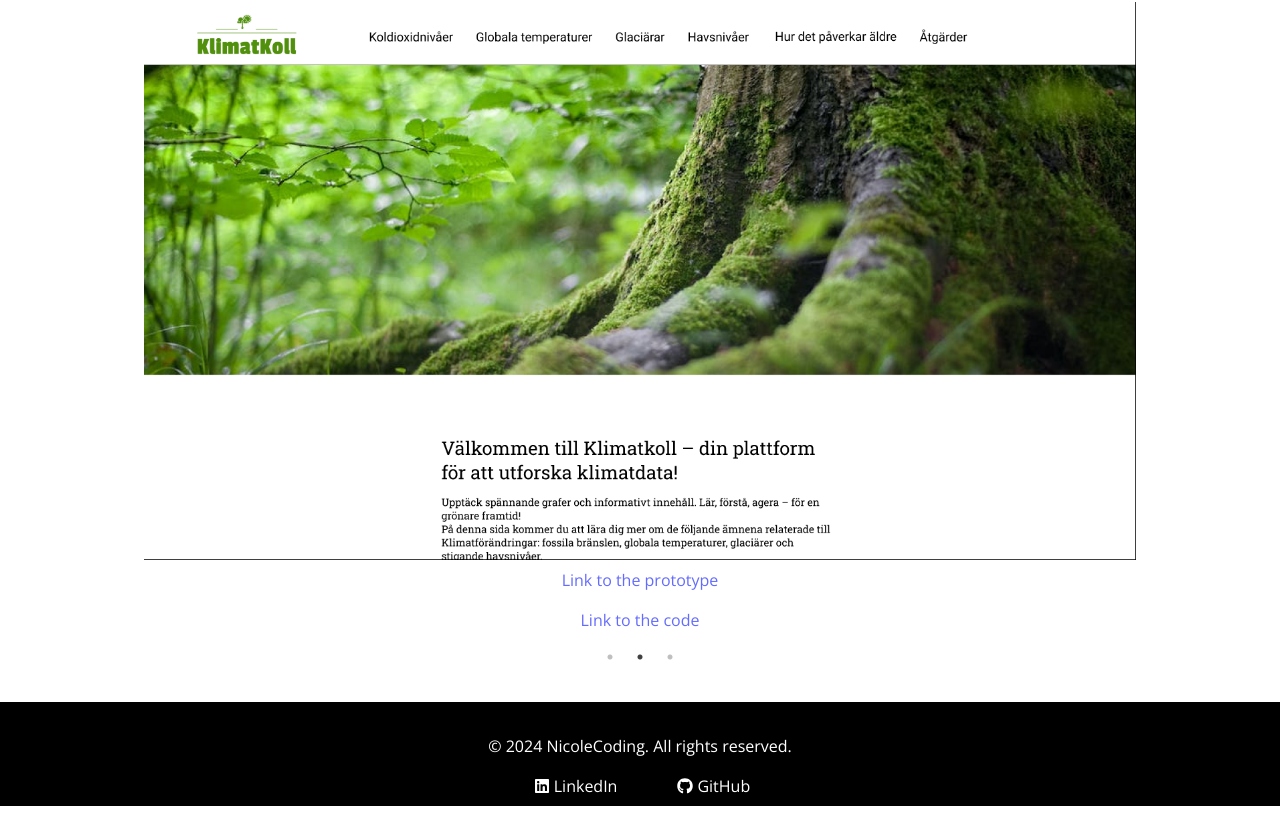
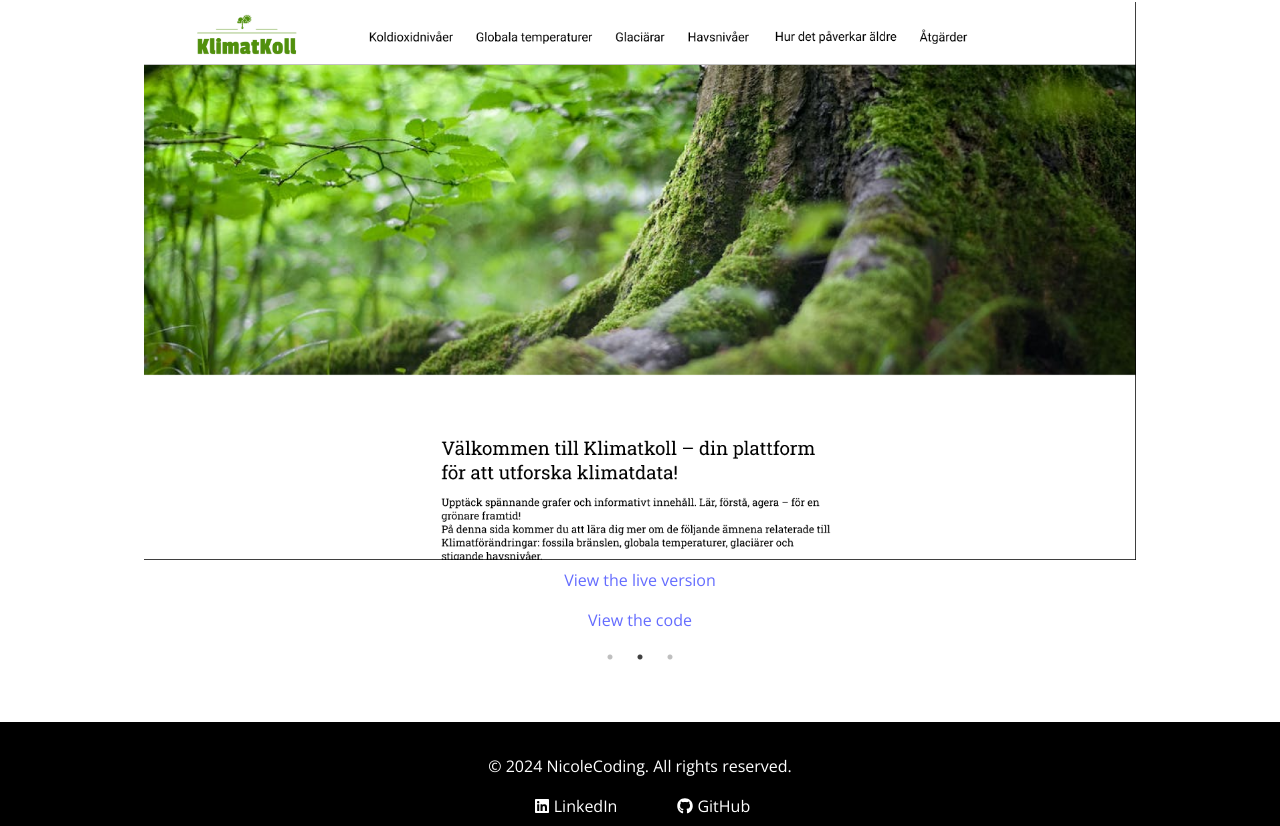
Before and after one commit to NicoleCoding/Portfolio-react, a React (Vite) app: page /projects in a window 1280 px wide. Shown: the part 290-1116 px from the top of the page. Built offline with nearby package versions, Linux system fonts and the light colour scheme.

Commit message:
- Removed underline on hover on nav - Adjusted the object properties for the project object - Text changes

```diff
--- a/package.json
+++ b/package.json
@@ -30,7 +30,7 @@
     "eslint-plugin-react-hooks": "^4.6.0",
     "eslint-plugin-react-refresh": "^0.4.6",
     "postcss": "^8.4.38",
-    "tailwindcss": "^3.4.4",
-    "vite": "^5.2.0"
+    "tailwindcss": "^3.4.13",
+    "vite": "^5.4.8"
   }
 }
--- a/src/components/Footer.jsx
+++ b/src/components/Footer.jsx
@@ -3,7 +3,7 @@ import { FaGithub } from "react-icons/fa";
 
 export default function Footer() {
     return (
-        <footer className="pt-6 bg-black text-white font-custom">
+        <footer className="pt-6 mt-5 bg-black text-white font-custom">
             <p className="p-2">&copy; 2024 NicoleCoding. All rights reserved.</p>
             <div className="flex flex-row justify-center items-center gap-10">
                 <a href="https://www.linkedin.com/in/nicole-saucinitanu-9b95ba167/" className="flex items-center justify-center hover:text-teal-400 m-2 text-white"><FaLinkedin className="m-1 text-white" />LinkedIn</a>
--- a/src/components/Nav.jsx
+++ b/src/components/Nav.jsx
@@ -8,16 +8,16 @@ export default function Nav() {
             <ul className="flex flex-col md:flex-row md:items-center justify-end">
                 <li className="mb-2 md:mb-0"><Link className={`block py-2 px-4 rounded-lg ${
                             location === "/" ? "text-teal-500" : "text-black"
-                        } hover:underline hover:text-teal-400`} href="/">Home</Link></li>
+                        } hover:text-teal-400`} href="/">Home</Link></li>
                 <li className="mb-2 md:mb-0"><Link className={`block py-2 px-4 rounded-lg ${
                             location === "/projects" ? "text-teal-500" : "text-black"
-                        } hover:underline hover:text-teal-400`} href="/projects">Projects</Link></li>
+                        } hover:text-teal-400`} href="/projects">Projects</Link></li>
                 <li className="mb-2 md:mb-0"><Link className={`block py-2 px-4 rounded-lg ${
                             location === "/about" ? "text-teal-500" : "text-black"
-                        } hover:underline hover:text-teal-400`} href="/about">About</Link></li>
+                        } hover:text-teal-400`} href="/about">About</Link></li>
                 <li className="mb-2 md:mb-0"><Link className={`block py-2 px-4 rounded-lg ${
                             location === "/contact" ? "text-teal-500" : "text-black"
-                        } hover:underline hover:text-teal-400`} href="/contact">Contact</Link></li>
+                        } hover:text-teal-400`} href="/contact">Contact</Link></li>
             </ul>
     </nav>
 
--- a/src/components/ProjectCarousel.jsx
+++ b/src/components/ProjectCarousel.jsx
@@ -5,7 +5,7 @@ const projects = [{
     title: "Hotel booking application - Palm Booking Agency",
     description: "The project aimed to create a specific application for a specific use case scenario/persona. The application was developed using React.js for structure and functionality, Bootstrap for consistent styling.",
     projectImage: "/prototype-hotel-app.PNG",
-    prototypelink: "https://xd.adobe.com/view/81d58dae-96aa-461d-a13b-aad454e05284-d486/?fullscreen",
+    liveVersion: "",
     codelink: "https://github.com/PalmBookingAgency/HotelApp"
 },
 {
@@ -13,7 +13,7 @@ const projects = [{
     title: "Informative application about climate change - KlimatKoll",
     description: "The project was about creating an informative application for a specific target audience. The application contains charts which were created with the help of the Recharts library. React.js and Bootstrap were used in the development of the application.",
     projectImage: "/prototype-climate-app.PNG",
-    prototypelink: "https://www.figma.com/proto/i4azN0R2dxPi7F37P1gdhf/Personas%2C-user-stories%2C-user-journeys%2C-UML-diagram%2C-task-analysis%2C-lo-fi-prototype%2C-hi-fi-prototype?node-id=431-648&t=kNw0GHv3cTSrTmVk-1&scaling=scale-down&content-scaling=fixed&page-id=432%3A221",
+    liveVersion: "",
     codelink: "https://github.com/KlimatKoll/KlimatKoll-App"
 },
 {
@@ -21,6 +21,7 @@ const projects = [{
     title: "Library App - BookVault",
     description: "This is a React-based web application, which allows users to search for books, and also add books to their own collection. In the collection, users can toggle the read status and also remove books. The application gives users the opportunity to find books that they want to read and add them to a collection in case they want to read a specific book or specific books.",
     projectImage: "/library-app-img.PNG",
+    liveVersion: "",
     codeLink: "https://github.com/NicoleCoding/BookVault"
 
 }
@@ -52,8 +53,8 @@ export default function ProjectCarousel() {
                           }}
                         />
                         <div id="links" className="flex flex-col">
-                            <a className="p-2 hover:text-teal-400" href={project.prototypelink}>Link to the prototype</a>
-                            <a className="p-2 hover:text-teal-400" href={project.codelink}>Link to the code</a>
+                            <a className="p-2 hover:text-teal-400" href={project.liveVersion}>View the live version</a>
+                            <a className="p-2 hover:text-teal-400" href={project.codelink}>View the code</a>
                         </div>
                     </div>
                 ))}
--- a/src/pages/About.jsx
+++ b/src/pages/About.jsx
@@ -13,9 +13,6 @@ export default function About() {
                     I acquired a solid foundation in structuring and designing digital environments. My education has equipped me with a deep understanding of user experience principles,
                     information organization, and the latest web technologies.
                 </p>
-                <p className="m-3 w-4/5 text-left leading-relaxed pb-10">As you may have have noticed, I do have an interest in astronomy and the universe. In addition to that, I enjoy music and being creative through drawing. Another interest of mine is gaming,
-                    which is where my interest in IT originates from.
-                </p>
                 <h3 className="text-2xl m-1">What I want to achieve</h3>
                 <p className="m-3 w-4/5 text-left leading-relaxed pb-10">Bringing skills and enthusiasm to a dynamic team, where I can contribute to creating exceptional user experiences and innovative web solutions, is something I look forward to.
                     My goal is to work in a role, that allows me to combine my design capabilities with my technical knowledge to solve real-world problems and enhance user experiences.</p>
@@ -23,7 +20,7 @@ export default function About() {
             <section className="relative bg-skills-background bg-no-repeat bg-cover m-4 sm:mx-auto p-4 md:p-8 max-w-screen-sm sm:max-w-screen-md lg:max-w-screen-lg xl:max-w-screen-xl">
                 <div className="absolute inset-0 bg-black opacity-45"></div>
                 <div className="relative text-white z-10">
-                    <p className="text-stroke-black text-stroke-1">Throughout my academic journey and through additional self-studies, I have developed a diverse skill set, which includes:</p>
+                    <p className="text-stroke-black text-stroke-1">Throughout my academic journey and through self-studies, I have developed a diverse skill set, which includes:</p>
                     <ul className="flex flex-col items-center text-white">
                         <li>HTML5</li>
                         <li>CSS3</li>
--- a/src/pages/Contact.jsx
+++ b/src/pages/Contact.jsx
@@ -8,7 +8,9 @@ export default function Contact() {
                 <h2 className="font-bold text-4xl text-teal-500">Contact</h2>
                 <PiEnvelope className="text-teal-500 m-1" size={40}/>
             </div>
-            <p className="p-4">If you have any questions or are interested in collaboration, you can contact me through the below contact form.</p>
+            <p className="p-4">If you have any questions or are interested in collaboration, you can contact me through the below contact form.
+                I will respond within 24 hours to your message.
+            </p>
             <ContactForm></ContactForm>
         </section>
 
--- a/src/pages/Home.jsx
+++ b/src/pages/Home.jsx
@@ -23,15 +23,15 @@ export default function Home() {
                 </section>
                 <section className="shadow-lg p-6 mx-auto lg:mx-0 rounded-lg w-80 text-center flex flex-col justify-start">
                     <h3 className="text-2xl mb-4 mt-0">UX-Design & Research</h3>
-                    <p className="p-2 m-0">I use UX design principles to create great user experiences, backed by research on target users.
+                    <p className="p-2 m-0">UX design principles are used to create great user experiences, backed by research on target users.
                         My education covers user personas, storyboards, and user stories, enabling effective UX research. I also use tools like Figma and Photoshop to prototype designs.
                     </p>
 
                 </section>
                 <section className="shadow-lg p-6 mx-auto lg:mx-0 rounded-lg w-80 text-center flex flex-col justify-start">
                     <h3 className="text-2xl mb-4 mt-0">Content Management</h3>
-                    <p className="p-2 m-0">During my education, I gained skills in Content Management and SEO. Using HTML5 and SEO principles, I create strategies for high-ranking, visible websites.
-                        I apply Information Architecture to make content clear and accessible, and I am proficient with WordPress and adaptable to other CMS platforms.
+                    <p className="p-2 m-0">In addition I posess skills in Content Management and SEO. Using HTML5 and SEO principles, I create strategies for high-ranking, visible websites.
+                        I apply Information Architecture to make content clear and accessible.
                     </p>
                 </section>
             </section>
```
Also changed, not shown: 1 other file (tests, documents, lock files or other folders).
